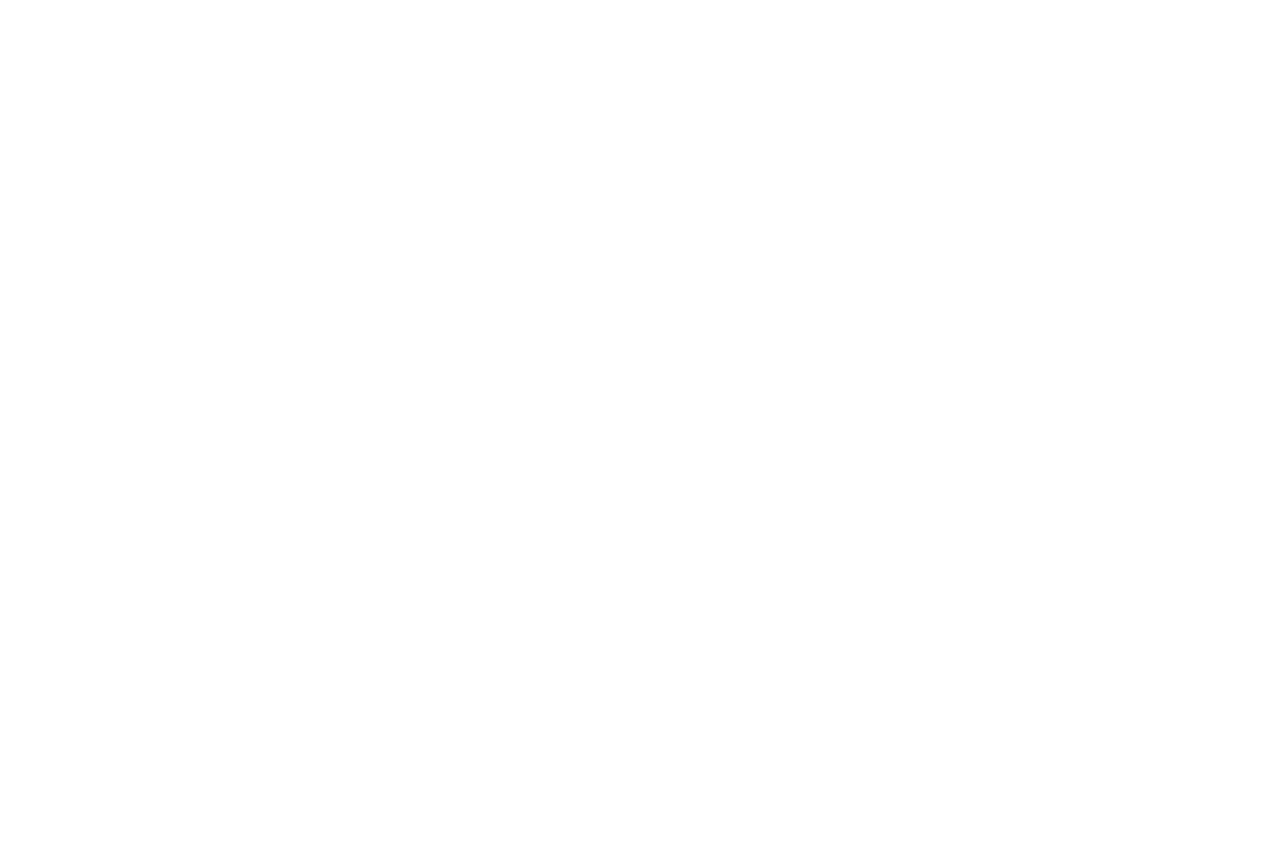
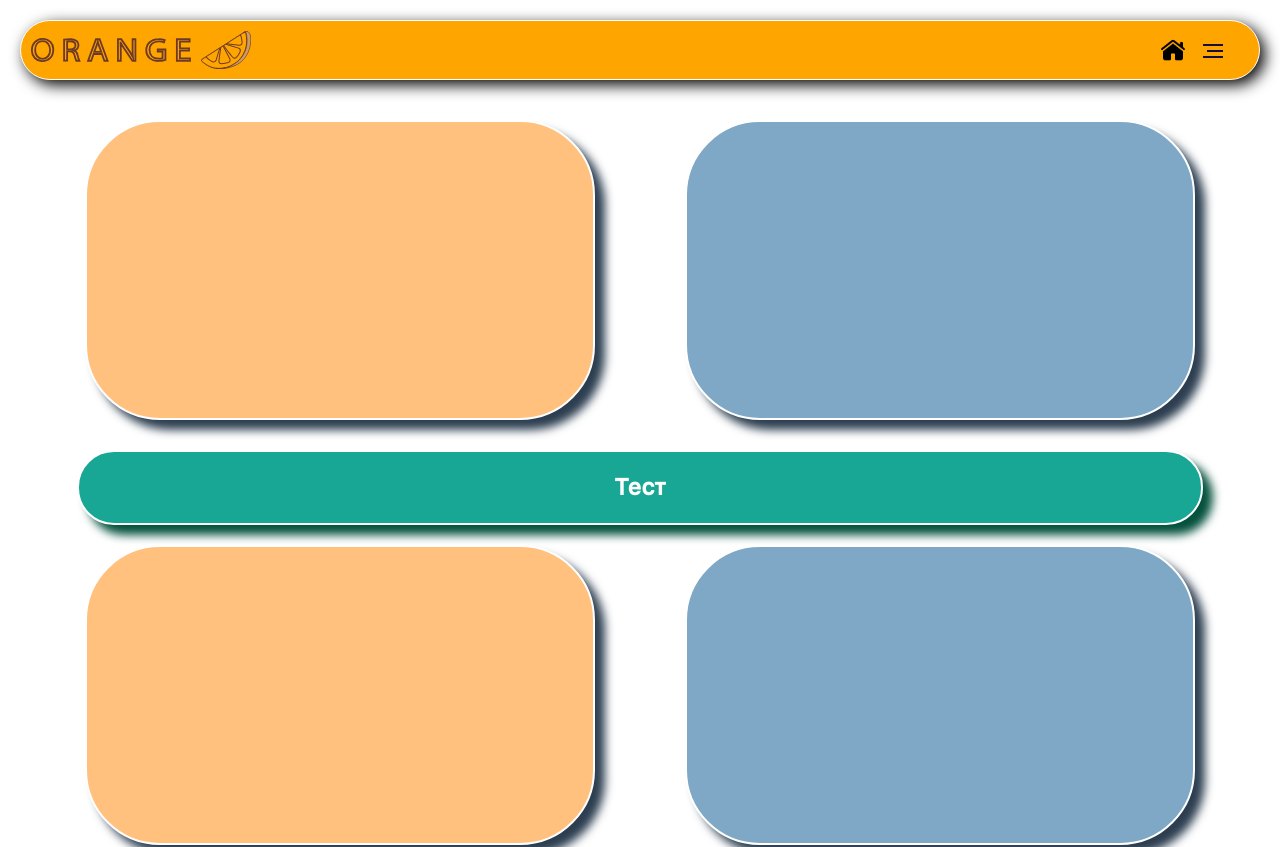
Before and after one commit to KirillDuplishev/hr-project, a Vue app: page /training in a window 1280 px wide. Shown: the top 847 px of the page. Before the commit the page ends 800 px from the top, so only its background shows below. Built offline with nearby package versions, Linux system fonts and the light colour scheme.

Commit message:
страница обучения, правки

```diff
--- a/src/router/index.js
+++ b/src/router/index.js
@@ -4,6 +4,7 @@
 import Authorization from '../views/Authorization.vue'
 import MainPage from '../views/MainPage.vue'
 import MyProfile from '../views/MyProfile.vue'
+import TrainingPage from '../views/TrainingPage.vue'
 
 Vue.use(VueRouter)
 
@@ -21,6 +22,10 @@
     {
       path:'/myprofile',
       component: MyProfile
+    },
+    {
+      path:'/training',
+      component: TrainingPage
     }
   ]
 })
--- a/src/views/MainPage.vue
+++ b/src/views/MainPage.vue
@@ -9,6 +9,7 @@
   SideBarLeft
     span.burgerHeader Меню
     button.btn-sidebar.third(@click="routeMyProfile") Мой профиль
+    button.btn-sidebar.third(@click="routeTraining") Обучение
     button.btn-sidebar.third Расчет ЗП
     button.btn-sidebar.third Рабочий график
     button.btn-sidebar.third(@click="$router.push({path:'/'})") Выход
@@ -43,6 +44,10 @@
     }
   },
   methods: {
+    routeTraining () {
+      this.$router.push({path: '/training'})
+      mutations.toggleNav()
+    },
     routeMyProfile() {
       this.$router.push({path: '/myprofile'})
       mutations.toggleNav()
--- a/src/views/MyProfile.vue
+++ b/src/views/MyProfile.vue
@@ -10,7 +10,7 @@
       BurgerButton
   SideBarLeft
     span.burgerHeader Меню
-    button.btn-sidebar.third(@click="$router.push({path: '/myprofile'})") Мой профиль
+    button.btn-sidebar.third(@click="routeTraining") Обучение
     button.btn-sidebar.third Расчет ЗП
     button.btn-sidebar.third Рабочий график
     button.btn-sidebar.third(@click="$router.push({path:'/'})") Выход
@@ -54,6 +54,7 @@
 </template>
 
 <script>
+import { mutations } from "@/store.js";
 import SideBarLeft from '@/components/SideBarLeft.vue'
 import BurgerButton from '@/components/Burger.vue'
 export default {
@@ -68,6 +69,10 @@
     }
   },
   methods: {
+    routeTraining () {
+      this.$router.push({path: '/training'})
+      mutations.toggleNav()
+    },
     routeMainPage() {
       this.$router.push({path: '/MainPage'})
     }
--- /dev/null
+++ b/src/views/TrainingPage.vue
@@ -0,0 +1,281 @@
+<template lang="pug">
+div
+  .all
+    .header
+      .ico
+        .text
+        .img
+      .home-icon(@click="routeMainPage")
+        img.img-home(src="@/assets/img/home-icon.png")
+      .block-burger
+        BurgerButton
+    SideBarLeft
+      span.burgerHeader Меню
+      button.btn-sidebar.third(@click="routeMyProfile") Мой профиль
+      button.btn-sidebar.third Расчет ЗП
+      button.btn-sidebar.third Рабочий график
+      button.btn-sidebar.third(@click="$router.push({path:'/'})") Выход
+    .content-block
+      .first-main-block
+        .block-paper
+          .first-paper
+            .paper
+          .second-paper
+            .paper.back-blue
+        .block-test-button
+          button.btn-test.h1() Тест
+      .first-main-block
+        .block-paper
+          .first-paper
+            .paper
+          .second-paper
+            .paper.back-blue
+        .block-test-button
+          button.btn-test.h1() Тест
+      .first-main-block
+        .block-paper
+          .first-paper
+            .paper
+          .second-paper
+            .paper.back-blue
+        .block-test-button
+          button.btn-test.h1() Тест
+    .background-img
+    .footer
+  </template>
+
+  <script>
+  import { mutations } from "@/store.js";
+  import SideBarLeft from '@/components/SideBarLeft.vue'
+  import BurgerButton from '@/components/Burger.vue'
+  export default {
+    name:"TrainingPage",
+    components: {
+      SideBarLeft,
+      BurgerButton,
+    },
+    data() {
+      return {
+
+      }
+    },
+    methods: {
+      routeMainPage() {
+        this.$router.push({path: '/MainPage'})
+      },
+      routeMyProfile() {
+        this.$router.push({path: '/myprofile'})
+        mutations.toggleNav()
+      }
+    }
+  };
+  </script>
+
+  <style scoped>
+  * {
+    margin: 0;
+    padding: 0;
+  }
+
+  .content-block {
+    z-index: 101;
+    height: 100%;
+    width: 100%;
+    margin-bottom: 25px;
+  }
+  .first-main-block {
+    /* text-align: center; */
+    margin-top: 20px;
+    height: 100%;
+    width: 100%;
+    /* margin: 30px; */
+  }
+
+  .block-paper {
+    display: flex;
+    text-align: center;
+    width: 100%;
+    height: 100%;
+  }
+
+  .first-paper {
+    margin-left: 40px;
+    width: 50%;
+    height: 100%;
+  }
+
+  .second-paper {
+    margin-right: 40px;
+    width: 50%;
+    height: 100%;
+  }
+  .paper {
+    width: 85%;
+    height: 300px;
+    background-color: #ffc17d;
+    border-radius: 75px;
+    margin: auto;
+    box-shadow: 10px 10px 10px;
+    border: 2px solid #fff;
+  }
+  .back-blue {
+    background-color: #7ea8c5;
+  }
+
+  .block-test-button {
+    margin-top: 30px;
+    /* padding: 0 30px; */
+    text-align: center;
+  }
+  .btn-test {
+    /* margin: 30px 30px 0 30px; */
+    width: 88%;
+    height: 75px;
+    border-radius: 37px;
+    background-color: #18a795;
+    color: white;
+    border: 2px solid white;
+    box-shadow: 10px 10px 10px rgb(5, 81, 61);
+  }
+  .home-icon {
+    cursor: pointer;
+    position: absolute;
+    top: 15px;
+    right: 70px;
+  }
+  .img-home {
+    width: 32px;
+    height: 30px;
+  }
+  .img{
+    width: 50px;
+    height:50px;
+    margin:10px 0 0 10px;
+    background: url("@/assets/img/Ресурс6.svg");
+    background-repeat: no-repeat;
+  }
+  .all {
+    overflow: hidden;
+    display: flex;
+    flex-direction: column;
+    background: white;
+    min-height: 100vh;
+  }
+  .header,
+  .footer {
+    height: 50px;
+  }
+
+  .header {
+    position: relative;
+    z-index: 101;
+    margin:20px;
+    width: calc(100% - 40px);
+    height: 60px;
+    background: orange;
+    display: flex;
+    border-radius:30px ;
+    box-shadow: 5px 5px 15px #000;
+    border: 1px solid #fff;
+  }
+  .footer {
+    /* background: #cc9f4f; */
+    z-index: 101;
+    background: orange;
+    margin-top: auto;
+  }
+
+  .text {
+    width: 160px;
+    height:inherit;
+    margin-top: 17px;
+    margin-left: 10px;
+    background: url("@/assets/img/Ресурс9.svg");
+    background-repeat: no-repeat;
+    background-size: auto;
+  }
+  .ico{
+    position: absolute;
+    display: flex;
+    justify-content: center;
+  }
+  .sidebar {
+    z-index: 1000;
+    position: absolute;
+    top: 105px;
+    left: 0px;
+    background: #fae8b9;
+    float: left;
+    width: 17%;
+    height: 100%;
+  }
+
+  .btn-sidebar {
+    width:200px;
+    height:60px;
+    box-sizing: border-box;
+    -webkit-appearance: none;
+       -moz-appearance: none;
+            appearance: none;
+    background-color: transparent;
+    border: 2px solid #e74c3c;
+    border-radius: 0.6em;
+    color: #e74c3c;
+    cursor: pointer;
+    display: -webkit-box;
+    display: -webkit-flex;
+    display: -ms-flexbox;
+    display: flex;
+    justify-content: center;
+    -webkit-align-self: center;
+        -ms-flex-item-align: center;
+            align-self: center;
+    font-size: 1rem;
+    line-height: 1;
+    margin: 20px;
+    padding: 20px;
+    text-decoration: none;
+    text-transform: uppercase;
+    font-family: 'Montserrat', sans-serif;
+    font-weight: 700;
+  }
+
+  .btn-sidebar:hover, .btn:focus {
+    color: #fff;
+    outline: 0;
+  }
+
+  .third {
+    border-color: orange;
+    color: #fff;
+    box-shadow: 0 0 40px 40px orange inset, 0 0 0 0 orange;
+    -webkit-transition: all 150ms ease-in-out;
+    transition: all 150ms ease-in-out;
+  }
+  .third:hover {
+    box-shadow: 0 0 10px 0 orange inset, 0 0 10px 4px orange;
+  }
+  .block-burger{
+    position: absolute;
+    right: 30px;
+    top: 29px;
+  }
+
+  .burgerHeader{
+    font-size: 25px;
+    font-family: monospace;
+    font-weight: 600;
+    color: #fff;
+    display: flex;
+    justify-content: center;
+  }
+  .background-img {
+    position: absolute;
+    bottom: 0px;
+    z-index: 100;
+    width: 100%;
+    height: 100%;
+    background-color: white;
+    background-size: 100%;
+  }
+  </style>
```
